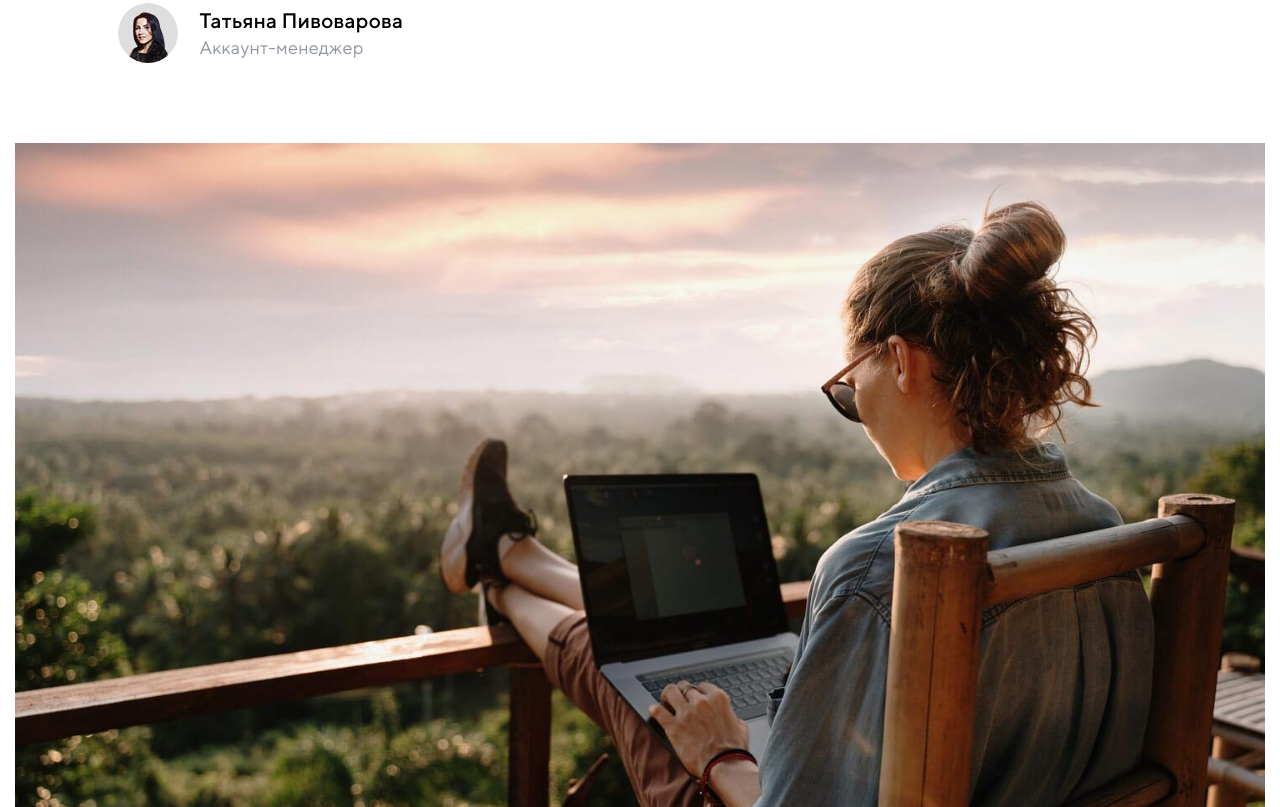
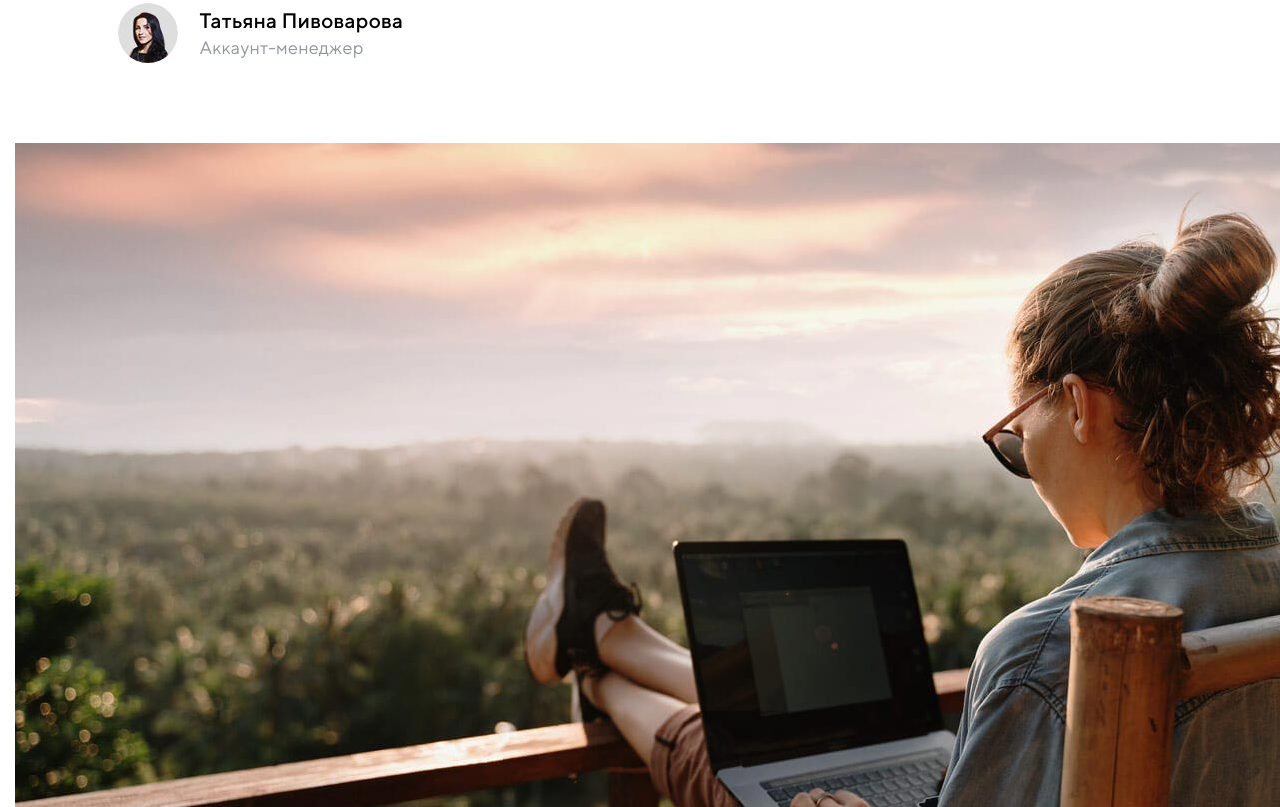
Before and after one commit to iserejatoje/atom-st, a website: page article.html in a window 1280 px wide. Shown: the part 413-1220 px from the top of the page. Drawn offline with nearby package versions, Linux system fonts and the light colour scheme.

Commit message:
Статья

```diff
--- a/app/scss/main.scss
+++ b/app/scss/main.scss
@@ -893,6 +893,10 @@ footer {
   @include respond(1280px) {
     padding: 128px 0 121px;
   }
+}
+
+.article-image {
+  width: 100%;
 }
 
 section {
--- a/article.html
+++ b/article.html
@@ -70,7 +70,7 @@
                 </div>
             </div>
             <div class="container-wild">
-                <img width="100%" src="app/img/blog/article.jpg" alt="Статья">
+                <img class="article-image" src="app/img/blog/article.jpg" alt="Статья">
             </div>
             <div class="article-content">
                 <div class="container-medium">
```
